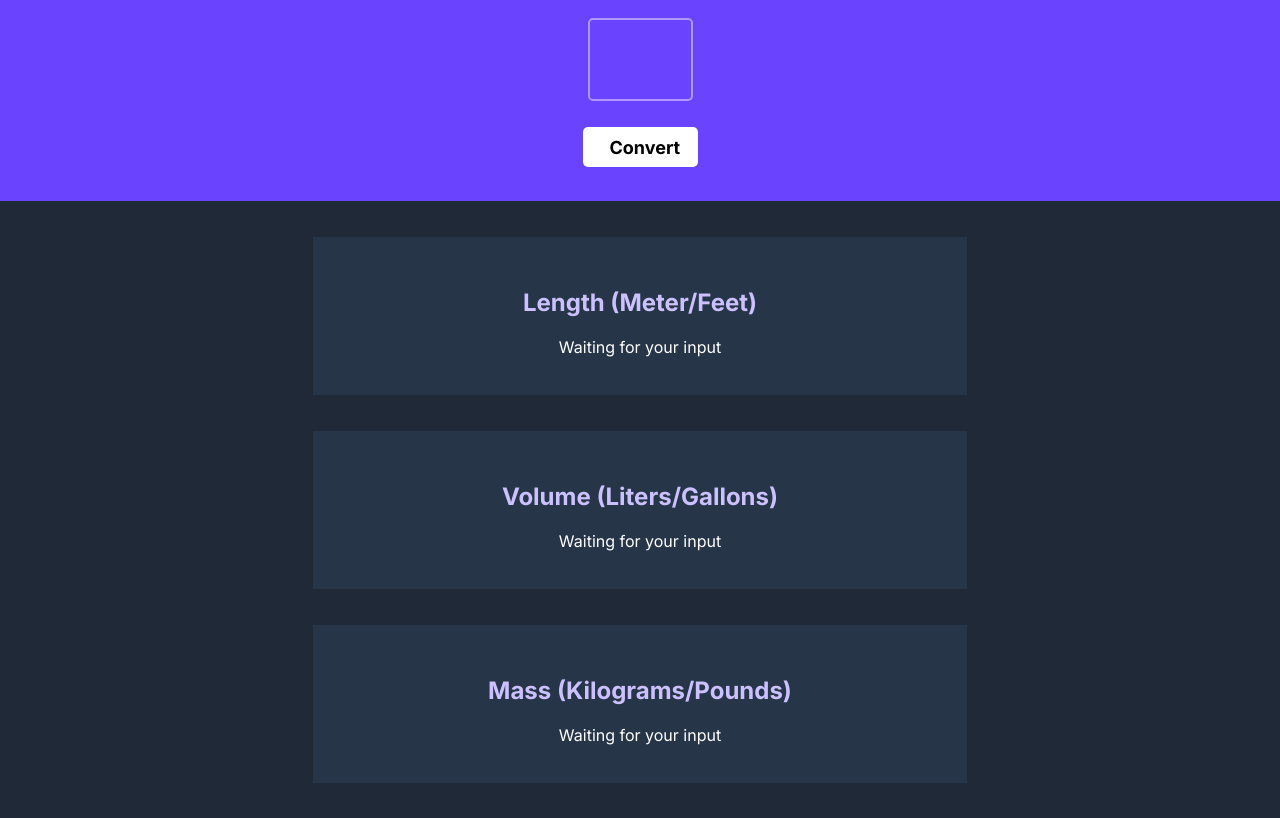
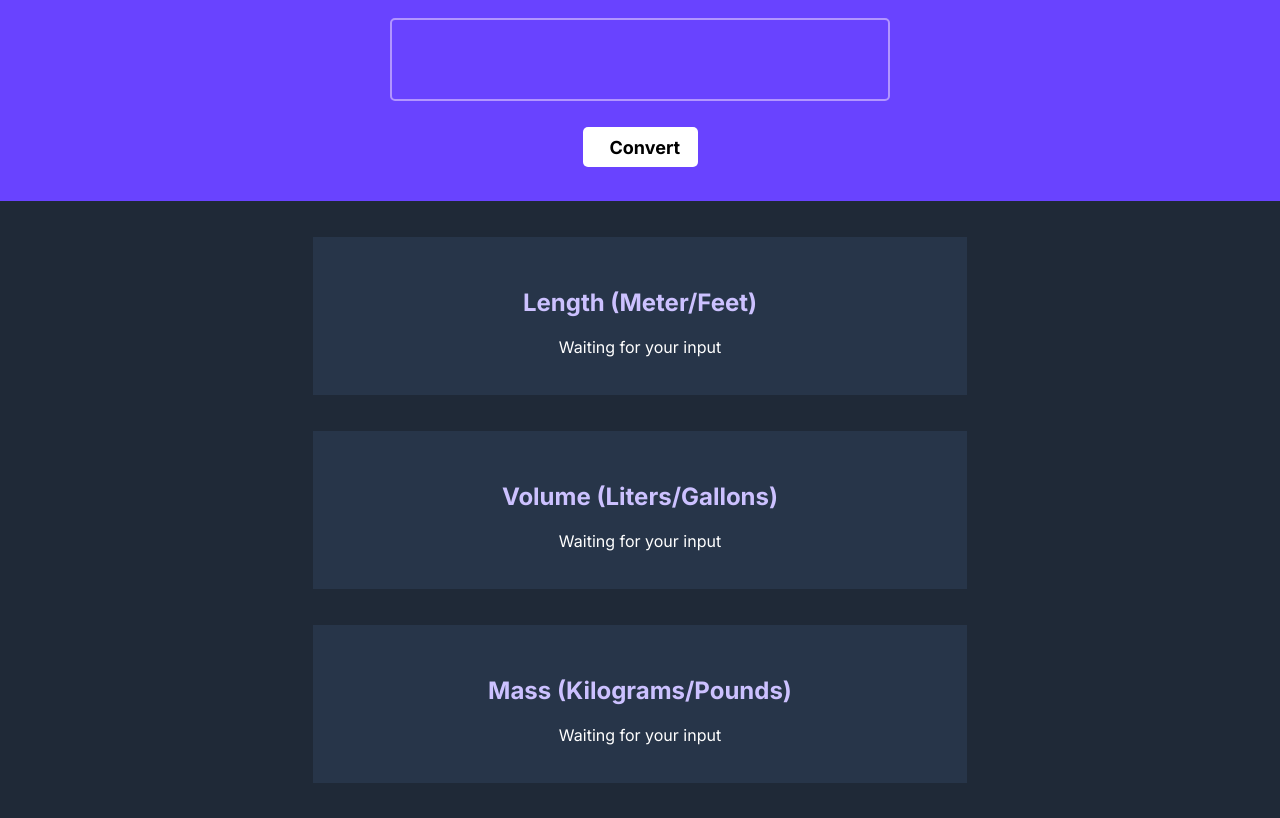
Before and after one commit to Kynjii/Unit-Converter, a website built with Vite: page index.html in a window 1280 px wide. Shown: the part 108-926 px from the top of the page. Built offline with nearby package versions, Linux system fonts and the light colour scheme.

Commit message:
Update index.css
increased <input> width to 500px

```diff
--- a/index.css
+++ b/index.css
@@ -24,7 +24,7 @@ input {
     border: 2px solid #B295FF;
     border-radius: 5px;
     height: 83px;
-    width: 105px;
+    width: 500px;
     font-size: 4rem;
     text-align: center;
     padding-left: 16px;
```
